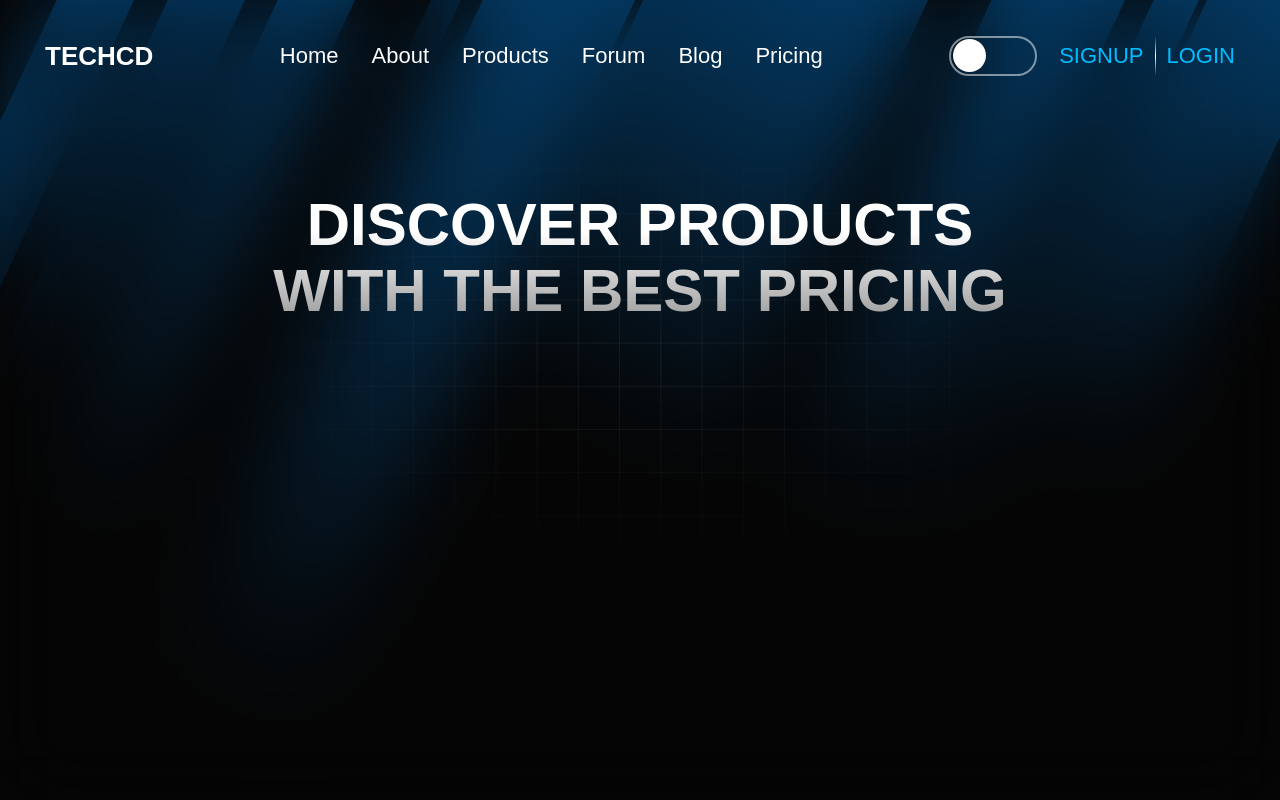
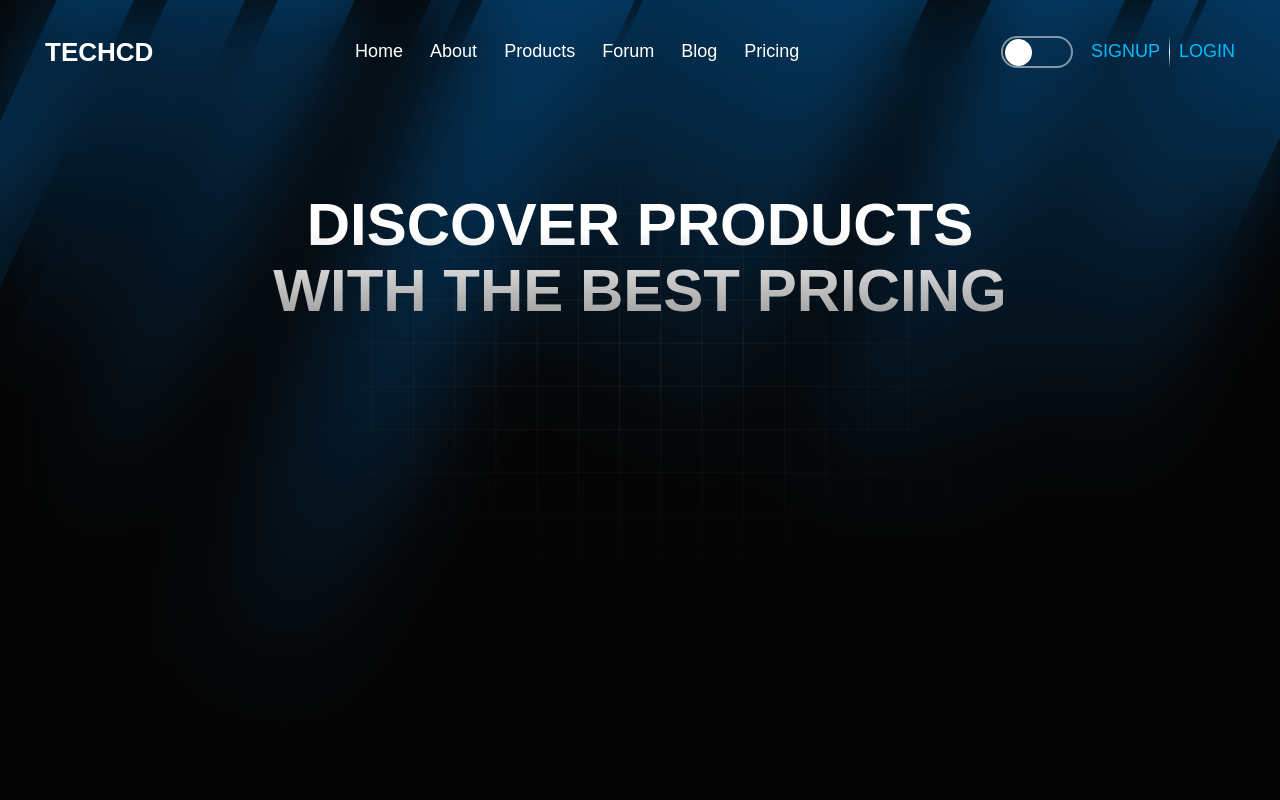
Before and after one commit to chamika-damith/techcd-portfolio, a Next.js app: page /pricing in a window 1280 px wide. Shown: the top 800 px of the page. Built offline with nearby package versions, Linux system fonts and the light colour scheme; a web font is replaced by a local one.

Commit message:
refactor(navbar): navbar changes

```diff
--- a/components/user/navbar/Navbar.tsx
+++ b/components/user/navbar/Navbar.tsx
@@ -114,7 +114,7 @@ const Navbar = () => {
           Techcd
         </p>
 
-        <nav className="hidden font-medium lg:flex lg:text-[18px] xl:text-[22px] 2xl:text-[26px]">
+        <nav className="hidden font-medium lg:flex lg:text-[16px] xl:text-[18px] 2xl:text-[20px]">
           <ul className="flex items-center gap-[1.5em]">
             {navLinks.map(({ href, placeholder }) => (
               <li key={href}>
@@ -124,7 +124,7 @@ const Navbar = () => {
           </ul>
         </nav>
 
-        <div className="hidden lg:flex lg:gap-[1em] lg:text-[18px] xl:text-[22px] 2xl:text-[26px]">
+        <div className="hidden lg:flex lg:gap-[1em] lg:text-[16px] xl:text-[18px] 2xl:text-[20px]">
           <ThemeToggle />
 
           <div className="text-background flex items-center justify-center gap-[0.5em] font-medium dark:text-[#00BDFF]">
```
